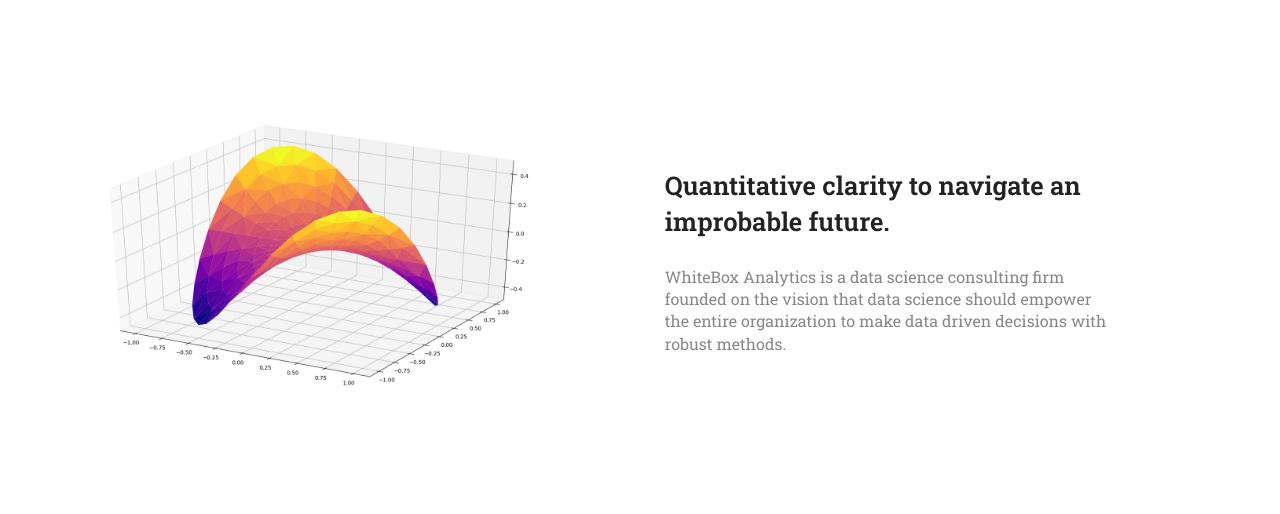
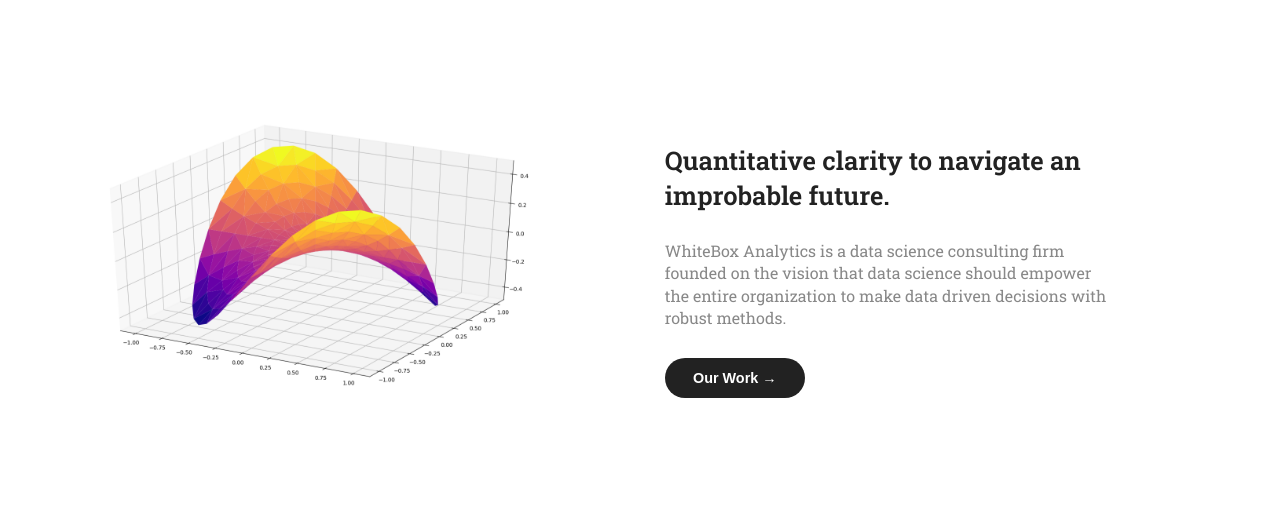
Before and after one commit to henryliang2/whitebox-analytics, a Gatsby site: page / in a window 1280 px wide. Shown: the part 123-637 px from the top of the page. Built offline with nearby package versions, Linux system fonts and the light colour scheme; Gatsby itself is replaced by a stand-in of ours; no server answers.

Commit message:
added cta to landing

```diff
--- a/src/pages/index.js
+++ b/src/pages/index.js
@@ -62,6 +62,7 @@
         <div className='landing__text-container'>
           <p className='landing__text landing__text--bold'>Quantitative clarity to navigate an improbable future.</p>
           <p className='landing__text'>WhiteBox Analytics is a data science consulting firm founded on the vision that data science should empower the entire organization to make data driven decisions with robust methods.</p>
+          <div className='landing__cta'><a href='/portfolio'><button className='cta-button'>Our Work →</button></a></div>
         </div>
       </div>
 
--- a/src/styles/app.css
+++ b/src/styles/app.css
@@ -66,3 +66,28 @@
   display: flex;
   justify-content: space-around;
 }
+
+.cta-button {
+  margin-top: 12px;
+  min-width: 140px;
+  height: 40px;
+  background: #222;
+  color: white;
+  font-family: 'Arial', 'sans-serif';
+  font-size: 0.9em;
+  font-weight: bold;
+  border: none;
+  border-radius: 20px;
+  cursor: pointer;
+}
+
+.cta-button:hover {
+  cursor: pointer;
+  transition: all 0.2s ease;
+  background: #888;
+}
+
+.cta-button--white {
+  background-color: white;
+  color: #222;
+}
```
